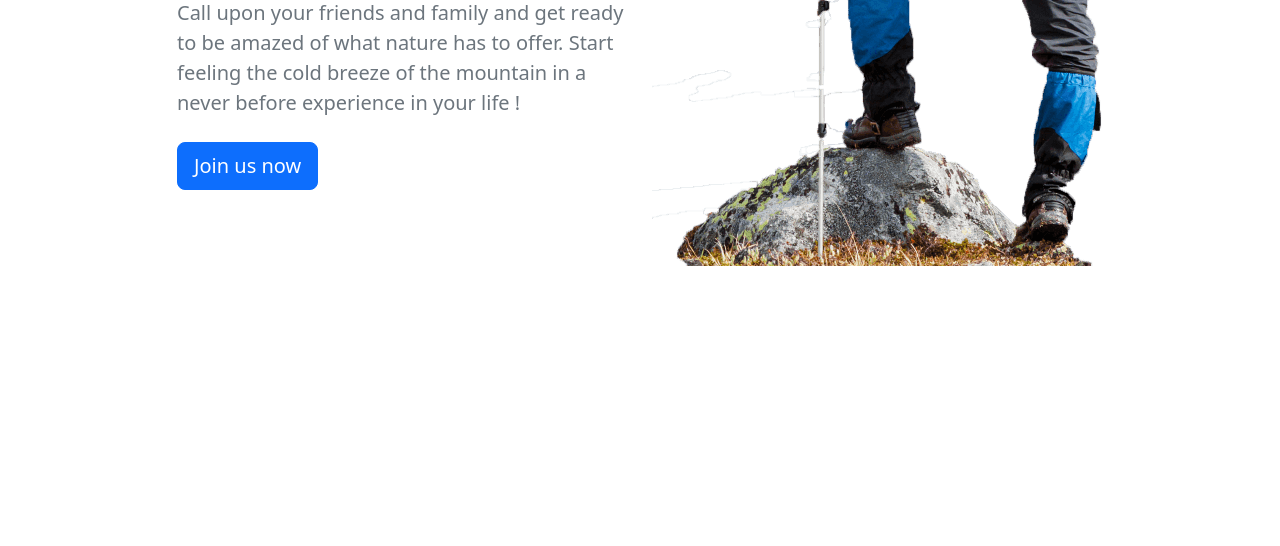
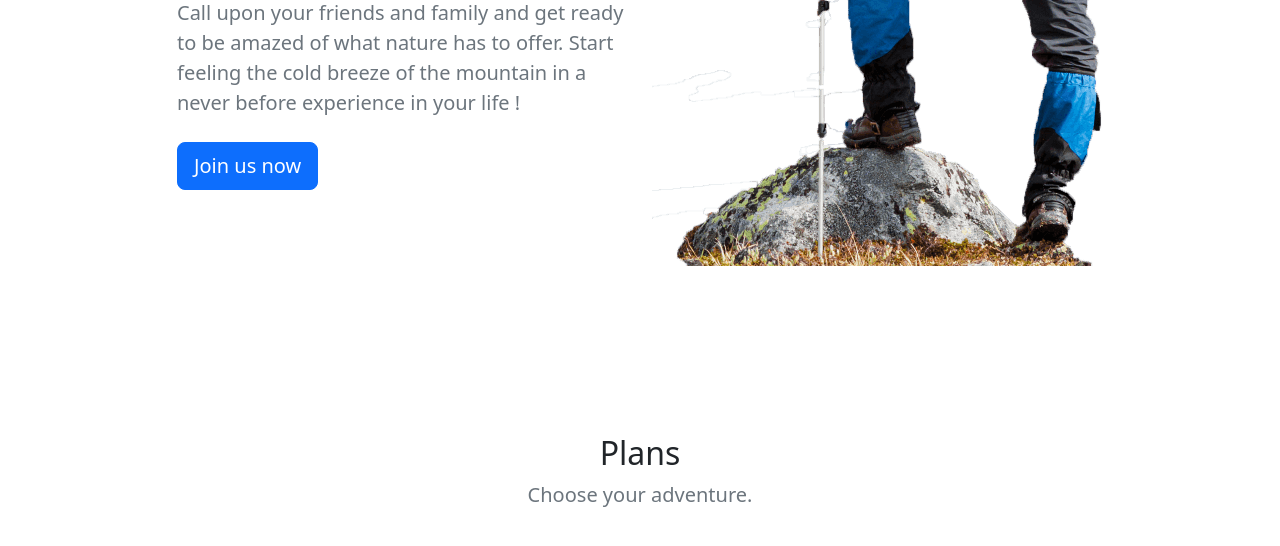
Before and after one commit to DAnoche/WD32P-MP1, a website built with webpack: page app/index.html in a window 1280 px wide. Shown: the part 642-1188 px from the top of the page. Before the commit the page ends 968 px from the top, so only its background shows below. Built offline with nearby package versions, Linux system fonts and the light colour scheme.

Commit message:
Make a heading for plans

```diff
--- a/app/index.html
+++ b/app/index.html
@@ -58,6 +58,7 @@
         </div>
       </div>
     </nav>
+
     <!-- Hero Section -->
     <section id="hero">
       <div class="container-lg">
@@ -88,7 +89,17 @@
         </div>
       </div>
     </section>
+
     <!-- Pricing -->
+    <section id="pricing" class="bg-light mt-5">
+      <div class="container-lg">
+        <div class="text-center">
+          <h2>Plans</h2>
+          <p class="lead text-muted">Choose your adventure.</p>
+        </div>
+      </div>
+    </section>
+
     <!-- Location -->
     <!-- Reviews -->
     <!-- Contact -->
```
